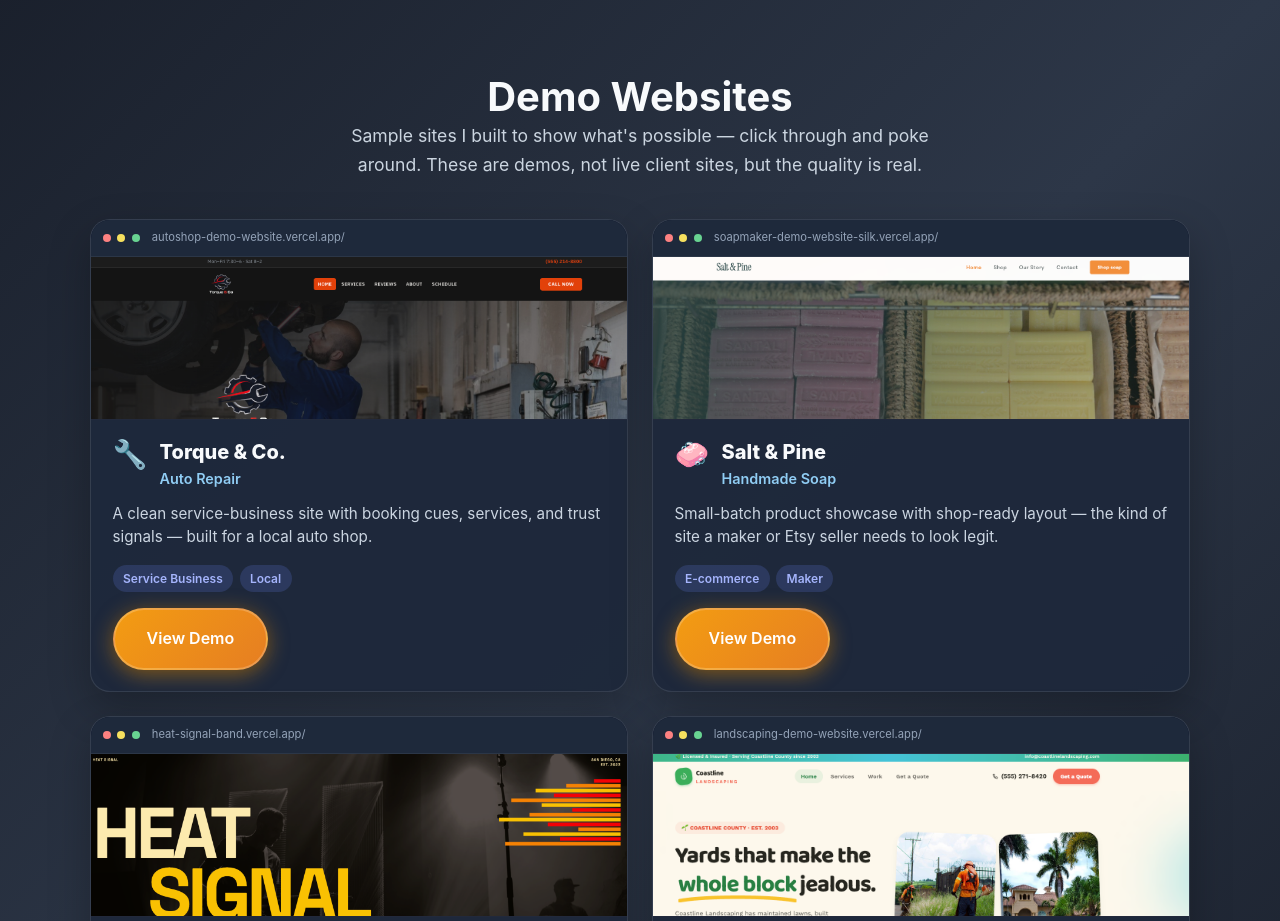
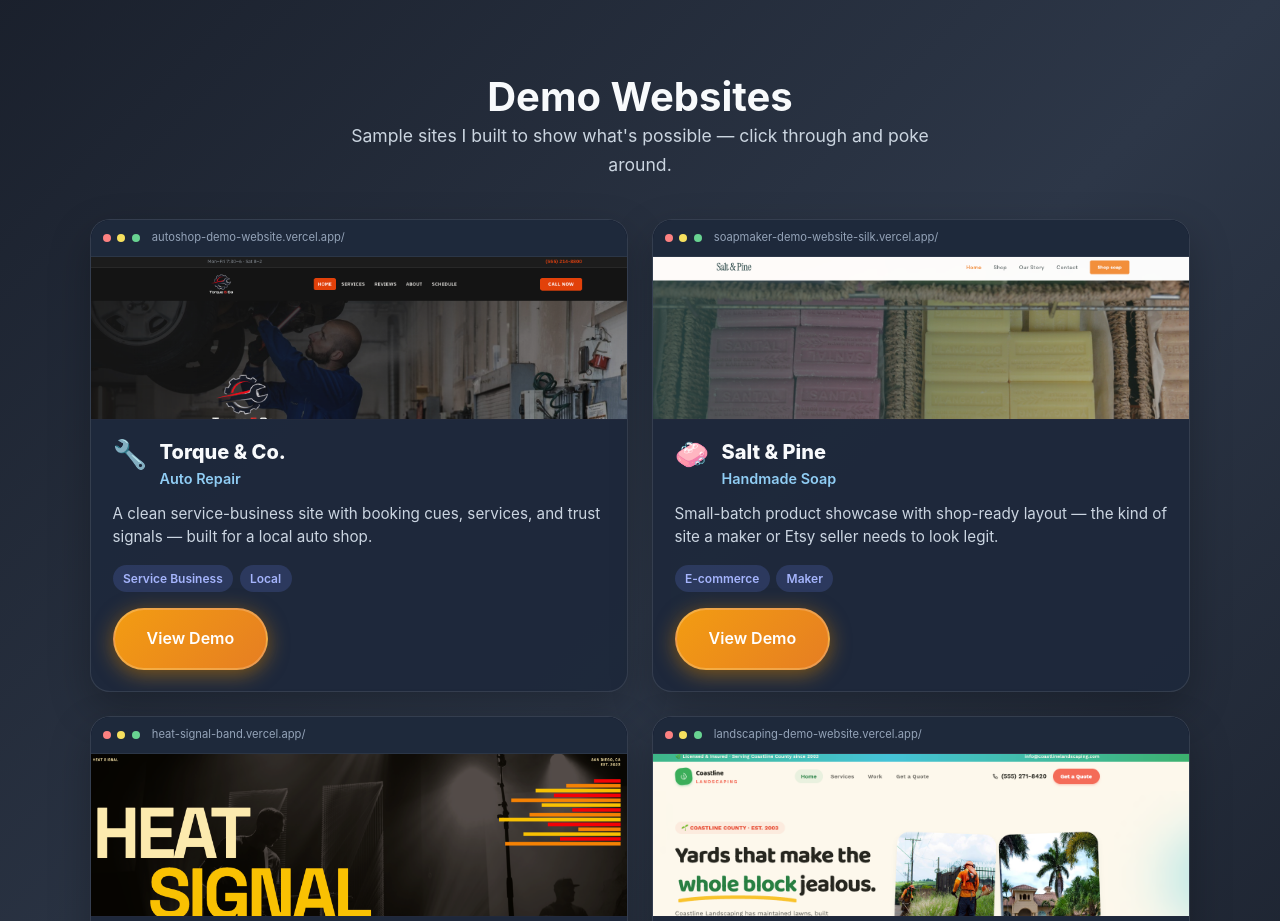
Before and after one commit to mriansabado/mauna-digital-website, a React (Vite) app: page / in a window 1280 px wide. Shown: the part 7000-7921 px from the top of the page. Built offline with nearby package versions, Linux system fonts and the light colour scheme.

Commit message:
updating language

```diff
--- a/src/App.tsx
+++ b/src/App.tsx
@@ -447,7 +447,7 @@ function App() {
         <div className="container">
           <h2 className="section-title">Demo Websites</h2>
           <p className="demos-subtitle">
-            Sample sites I built to show what&apos;s possible — click through and poke around. These are demos, not live client sites, but the quality is real.
+            Sample sites I built to show what&apos;s possible — click through and poke around.
           </p>
           <div className="demos-grid">
             {demoSites.map((site) => (
--- a/src/pages/HomePage.tsx
+++ b/src/pages/HomePage.tsx
@@ -447,7 +447,7 @@ function App() {
         <div className="container">
           <h2 className="section-title">Demo Websites</h2>
           <p className="demos-subtitle">
-            Sample sites I built to show what&apos;s possible — click through and poke around. These are demos, not live client sites, but the quality is real.
+            Sample sites I built to show what&apos;s possible — click through and poke around.
           </p>
           <div className="demos-grid">
             {demoSites.map((site) => (
```
